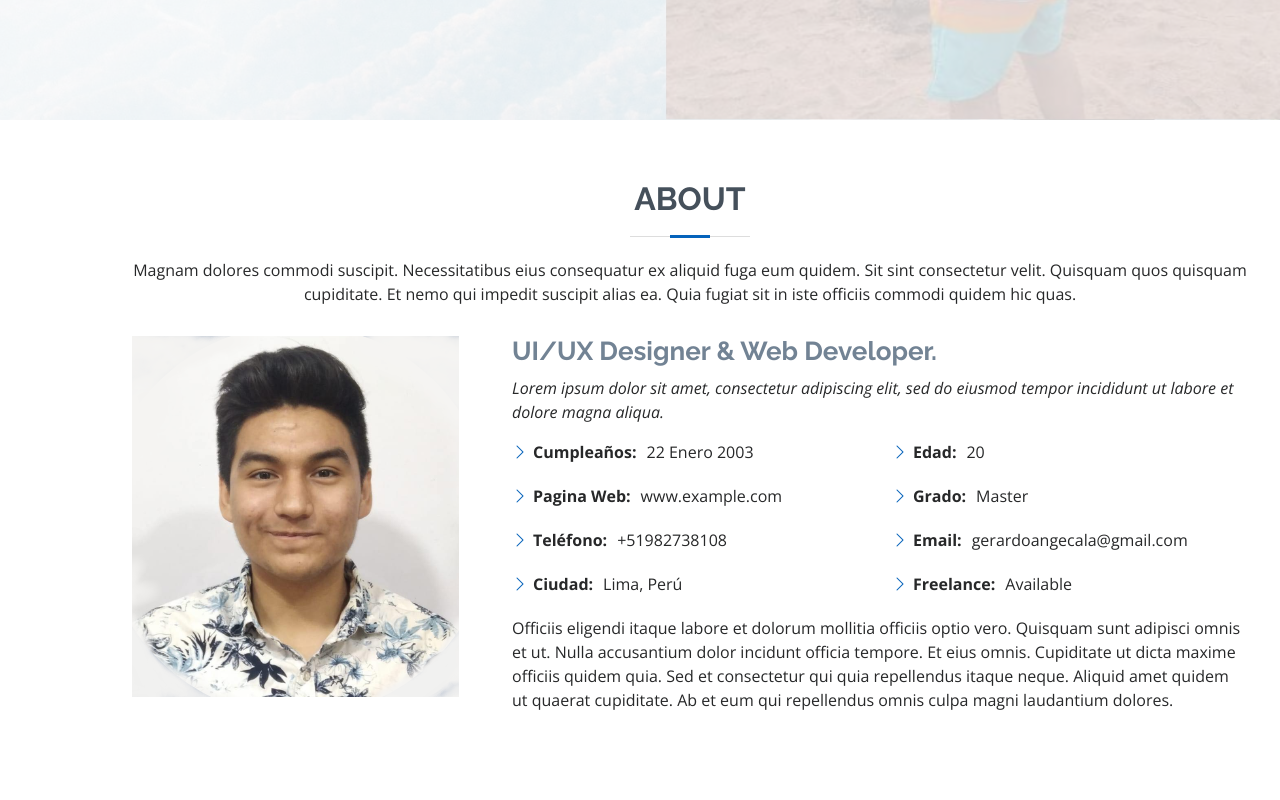
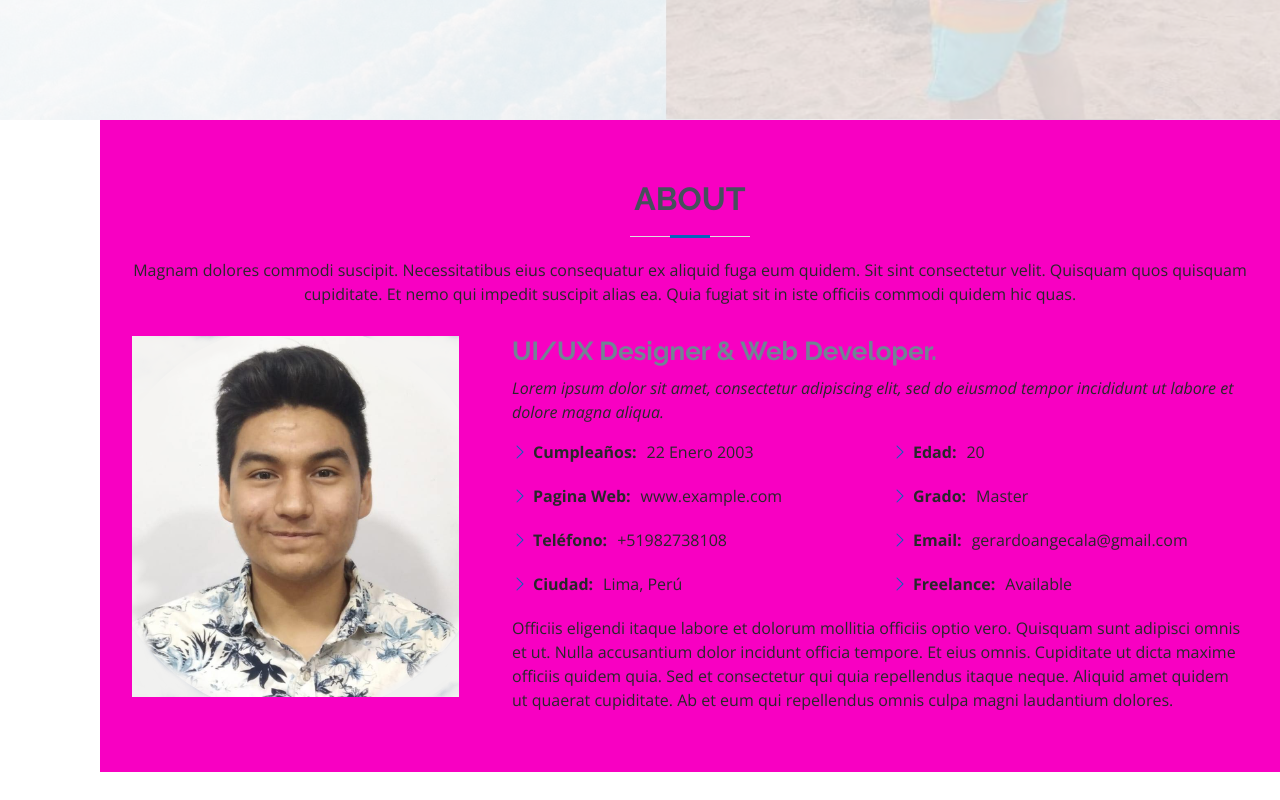
Before and after one commit to GerardoDagnino/GerardoDagnino.github.io, a plain HTML site: page index.html in a window 1280 px wide. Shown: the part 680-1480 px from the top of the page. Drawn offline with nearby package versions, Linux system fonts and the light colour scheme.

Commit message:
prueba color 6

```diff
--- a/index.html
+++ b/index.html
@@ -64,7 +64,7 @@
   </header><!-- End Header -->
 
   <style>
-    #hero {
+    #about {
       background-color: rgb(248, 0, 194);
     }
   </style>
```
